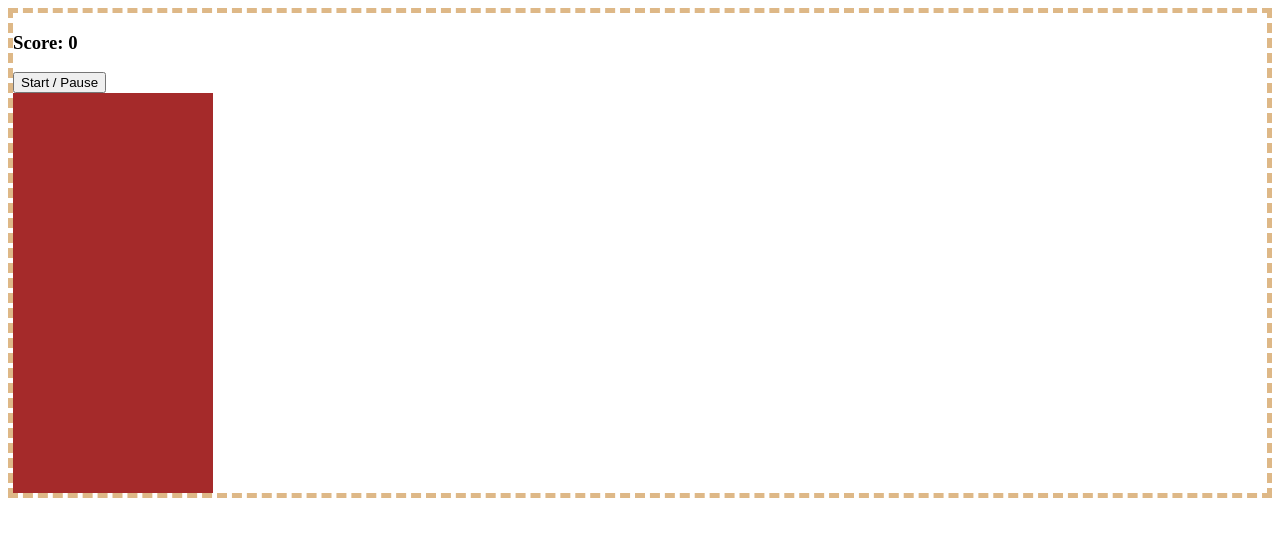
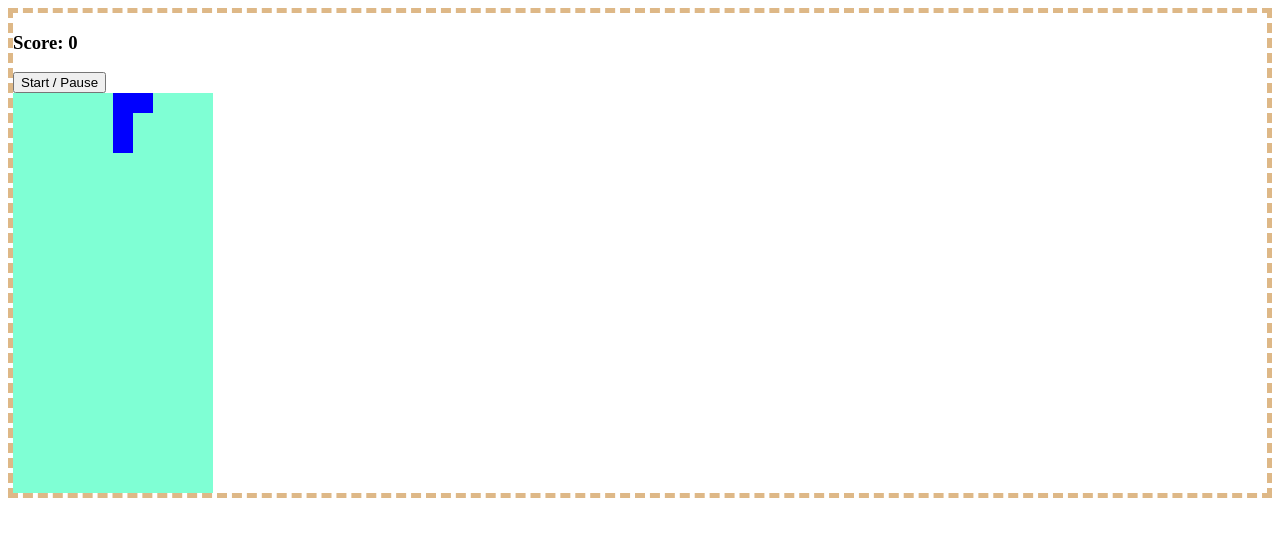
Before and after one commit to coooo77/tetris, a plain HTML site: page index.html in a window 1280 px wide. Drawn offline with Linux system fonts and the light colour scheme.

Commit message:
create first tetromino

```diff
--- a/main.js
+++ b/main.js
@@ -6,7 +6,77 @@ const view = {
       girds += '<div></div>'
     }
     grid.innerHTML = girds
+  },
+  draw() {
+    let squares = Array.from(document.querySelectorAll('.grid div'))
+    let current = model.currentTetromino()
+    current.forEach(index => squares[model.currentPosition + index].classList.add('tetromino'))
   }
 }
 
-view.creatGirds()
+const controller = {
+  displayGame() {
+    view.creatGirds()
+    view.draw()
+  }
+}
+
+const model = {
+  tetrominoes() {
+    const width = 10
+    const tetrominoL = [
+      [1, width + 1, width * 2 + 1, 2],
+      [width, width + 1, width + 2, width * 2 + 2],
+      [1, width + 1, width * 2 + 1, width * 2],
+      [width, width * 2, width * 2 + 1, width * 2 + 2]
+    ]
+    const tetrominoZ = [
+      [0, width, width + 1, width * 2 + 1],
+      [width + 1, width + 2, width * 2, width * 2 + 1],
+      [0, width, width + 1, width * 2 + 1],
+      [width + 1, width + 2, width * 2, width * 2 + 1]
+    ]
+    const tetrominoT = [
+      [1, width, width + 1, width + 2],
+      [1, width + 1, width + 2, width * 2 + 1],
+      [width, width + 1, width + 2, width * 2 + 1],
+      [1, width, width + 1, width * 2 + 1]
+    ]
+    const tetrominoO = [
+      [0, 1, width, width + 1],
+      [0, 1, width, width + 1],
+      [0, 1, width, width + 1],
+      [0, 1, width, width + 1]
+    ]
+    const tetrominoI = [
+      [1, width + 1, width * 2 + 1, width * 3 + 1],
+      [width, width + 1, width + 2, width + 3],
+      [1, width + 1, width * 2 + 1, width * 3 + 1],
+      [width, width + 1, width + 2, width + 3]
+    ]
+    return [
+      tetrominoL,
+      tetrominoZ,
+      tetrominoT,
+      tetrominoO,
+      tetrominoI
+    ]
+  },
+  currentPosition: 4,
+  currentRotation: 0,
+  currentTetromino() {
+    return this.createTetromino()
+  },
+  createTetromino() {
+    const index = utility.randomIndex(this.tetrominoes())
+    return this.tetrominoes()[index][this.currentRotation]
+  }
+}
+
+const utility = {
+  randomIndex(array) {
+    return Math.floor(Math.random() * array.length)
+  }
+}
+
+controller.displayGame()
--- a/style.css
+++ b/style.css
@@ -9,9 +9,12 @@
 .grid div {
   height: 20px;
   width: 20px;
-  background-color: brown;
 }
 
 #container {
   border: burlywood 5px dashed;
 }
+
+.tetromino {
+  background-color: blue;
+}
```
